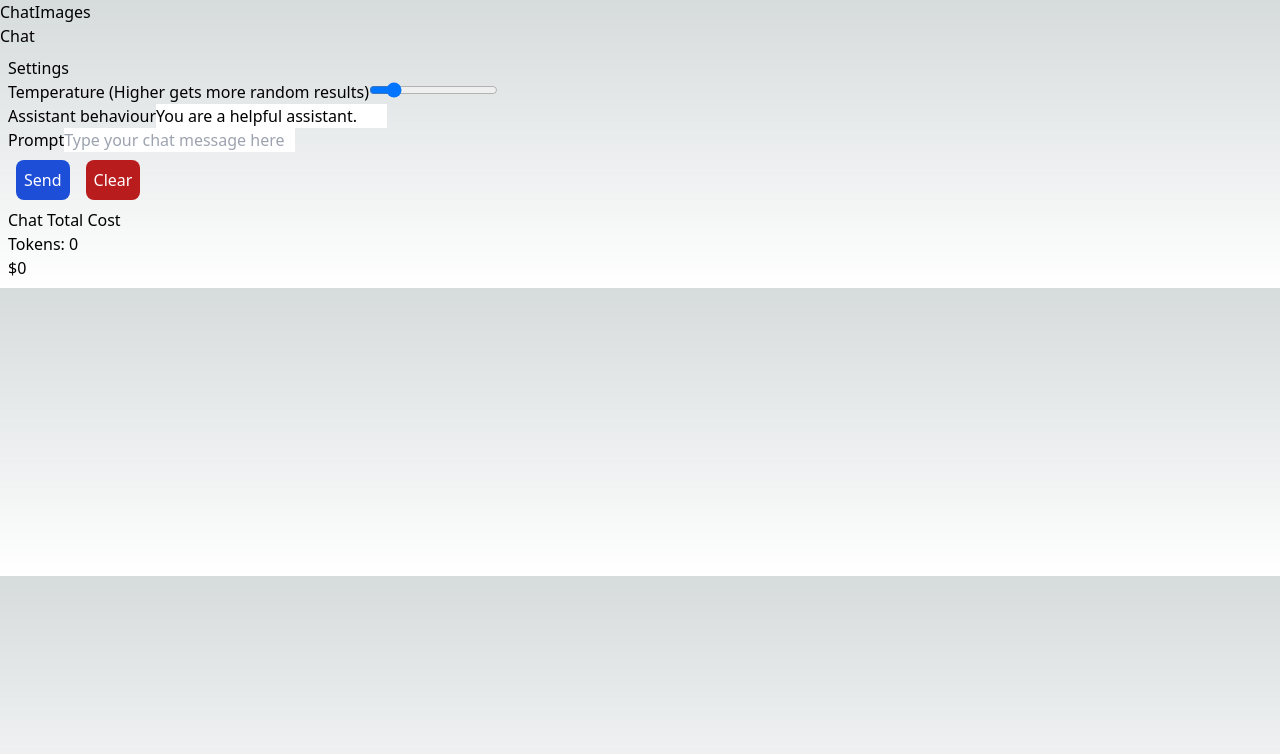
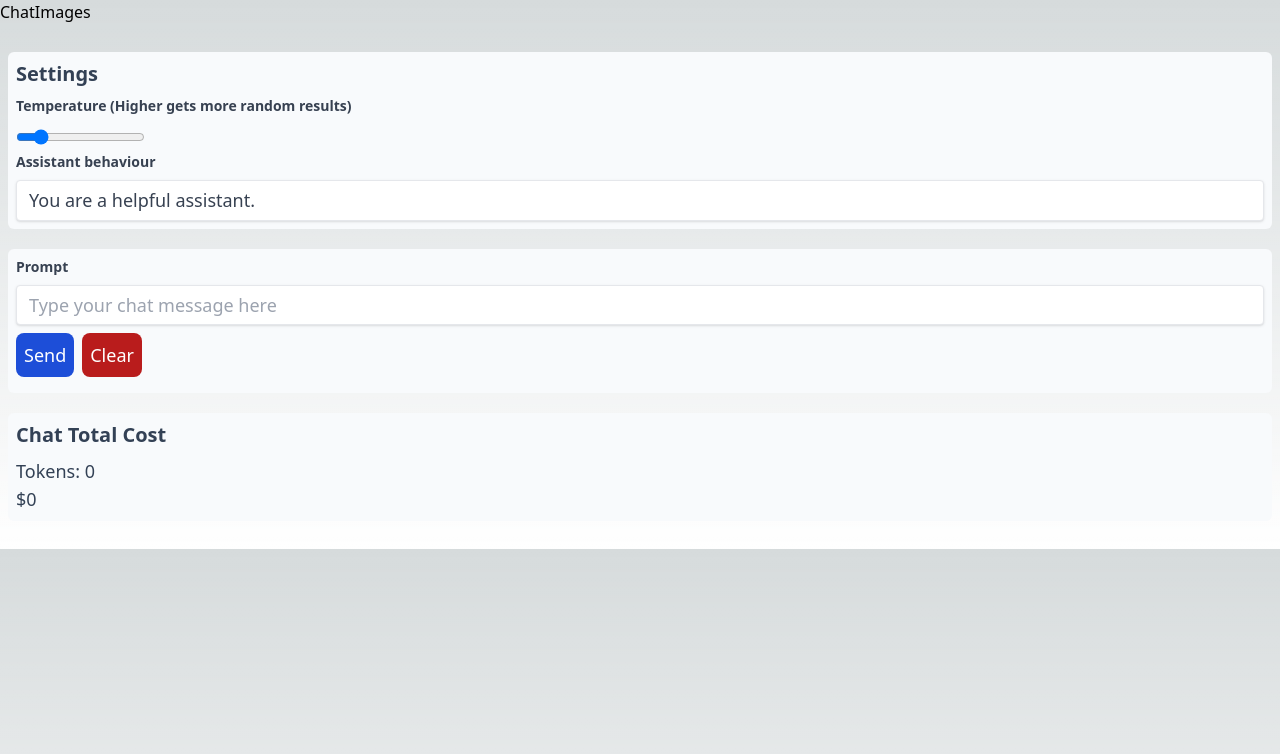
Before and after one commit to KevinGage/ChatGptApiPoc, a Next.js app in the folder chat_gpt_api_poc/: page / in a window 1280 px wide. Shown: the top 754 px of the page. Built offline with nearby package versions, Linux system fonts and the light colour scheme.

Commit message:
fixed form submit action. started styling

```diff
--- a/chat_gpt_api_poc/app/page.tsx
+++ b/chat_gpt_api_poc/app/page.tsx
@@ -15,7 +15,8 @@ export default function Home() {
   const [chatTokens, setChatTokens] = useState<number>(0);
   const [isLoading, setIsLoading] = useState<boolean>(false);
 
-  async function chat() {
+  async function chat(event: React.FormEvent<HTMLFormElement>) {
+    event.preventDefault();
     const messages: ChatMessageType[] = [...messageHistory];
 
     messages.push({ role: "user", content: prompt });
@@ -62,12 +63,14 @@ export default function Home() {
 
   return (
     <main>
-      <h1>Chat</h1>
       <div className="p-2">
-        <form>
-          <h2>Settings</h2>
+        <div className="bg-slate-50 text-slate-700 text-lg rounded-md my-5 p-2">
+          <h2 className="font-extrabold text-xl mb-2">Settings</h2>
           <div>
-            <label htmlFor="temperature">
+            <label
+              className="block text-gray-700 text-sm font-bold mb-2"
+              htmlFor="temperature"
+            >
               Temperature (Higher gets more random results)
             </label>
             <input
@@ -82,8 +85,14 @@ export default function Home() {
             />
           </div>
           <div>
-            <label htmlFor="behaviour">Assistant behaviour</label>
+            <label
+              className="block text-gray-700 text-sm font-bold mb-2"
+              htmlFor="behaviour"
+            >
+              Assistant behaviour
+            </label>
             <input
+              className="shadow bg-white border rounded w-full py-2 px-3 text-gray-700 leading-tight focus:outline-none focus:shadow-outline"
               type="text"
               id="behaviour"
               name="behaviour"
@@ -92,9 +101,20 @@ export default function Home() {
               onChange={(e) => setAssistantBehaviour(e.target.value)}
             />
           </div>
+        </div>
+        <form
+          className="bg-slate-50 text-slate-700 text-lg rounded-md my-5 p-2"
+          onSubmit={chat}
+        >
           <div>
-            <label htmlFor="prompt">Prompt</label>
+            <label
+              className="block text-gray-700 text-sm font-bold mb-2"
+              htmlFor="prompt"
+            >
+              Prompt
+            </label>
             <input
+              className="shadow bg-white border rounded w-full py-2 px-3 text-gray-700 leading-tight focus:outline-none focus:shadow-outline"
               type="text"
               id="prompt"
               name="prompt"
@@ -103,12 +123,11 @@ export default function Home() {
               onChange={(e) => setPrompt(e.target.value)}
             />
           </div>
-        </form>
           <ChatPane messages={messageHistory} />
           {isLoading && <Waiting />}
           <button
-          className="text-white bg-blue-700 hover:bg-blue-800 rounded-lg p-2 m-2 dark:bg-blue-600 dark:hover:bg-blue-700"
-          onClick={chat}
+            className="text-white bg-blue-700 hover:bg-blue-800 rounded-lg p-2 dark:bg-blue-600 dark:hover:bg-blue-700"
+            type="submit"
           >
             Send
           </button>
@@ -118,11 +137,14 @@ export default function Home() {
           >
             Clear
           </button>
-        <h2>Chat Total Cost</h2>
+        </form>
+        <div className="bg-slate-50 text-slate-700 text-lg rounded-md my-5 p-2">
+          <h2 className="font-extrabold text-xl mb-2">Chat Total Cost</h2>
           <p>Tokens: {chatTokens}</p>
           {/* gpt-3.5-turbo	$0.002 / 1K tokens */}
           <p>${(chatTokens * 0.002) / 1000}</p>
         </div>
+      </div>
     </main>
   );
 }
```
Lines whose indentation alone changed are shown as unchanged.
